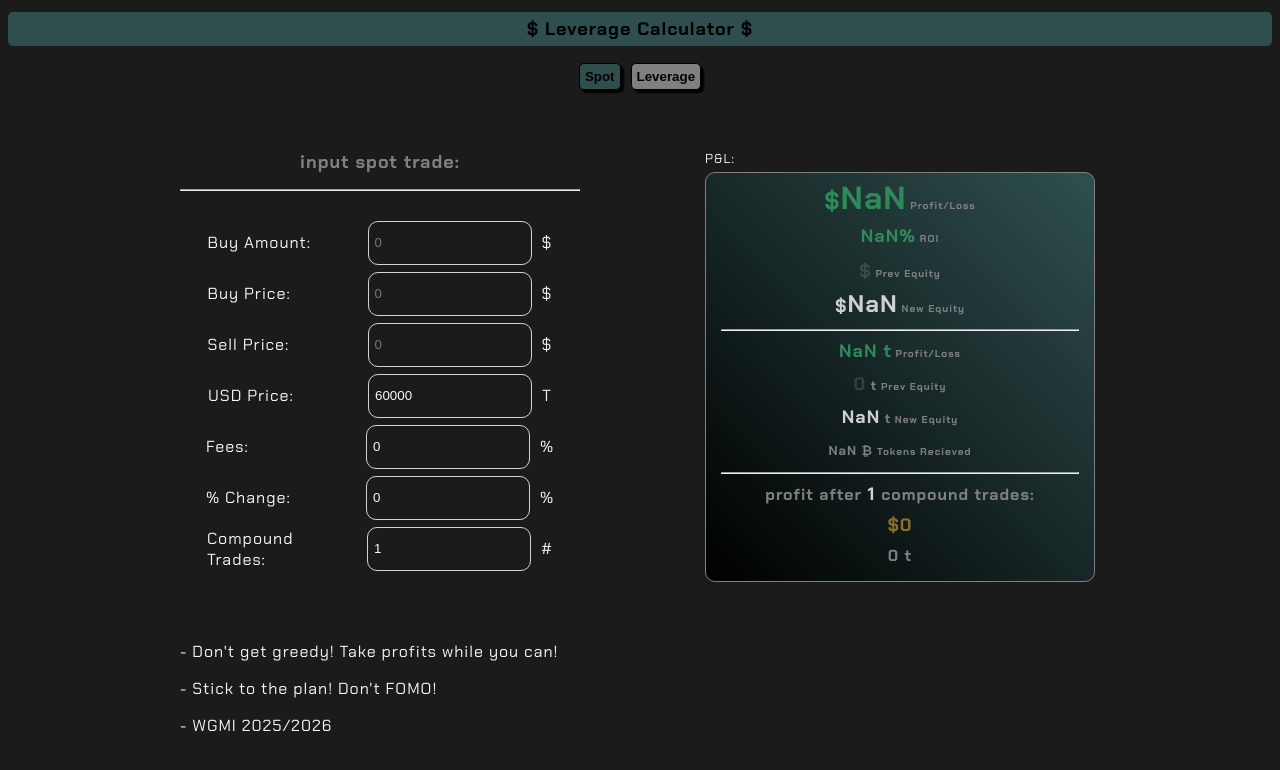
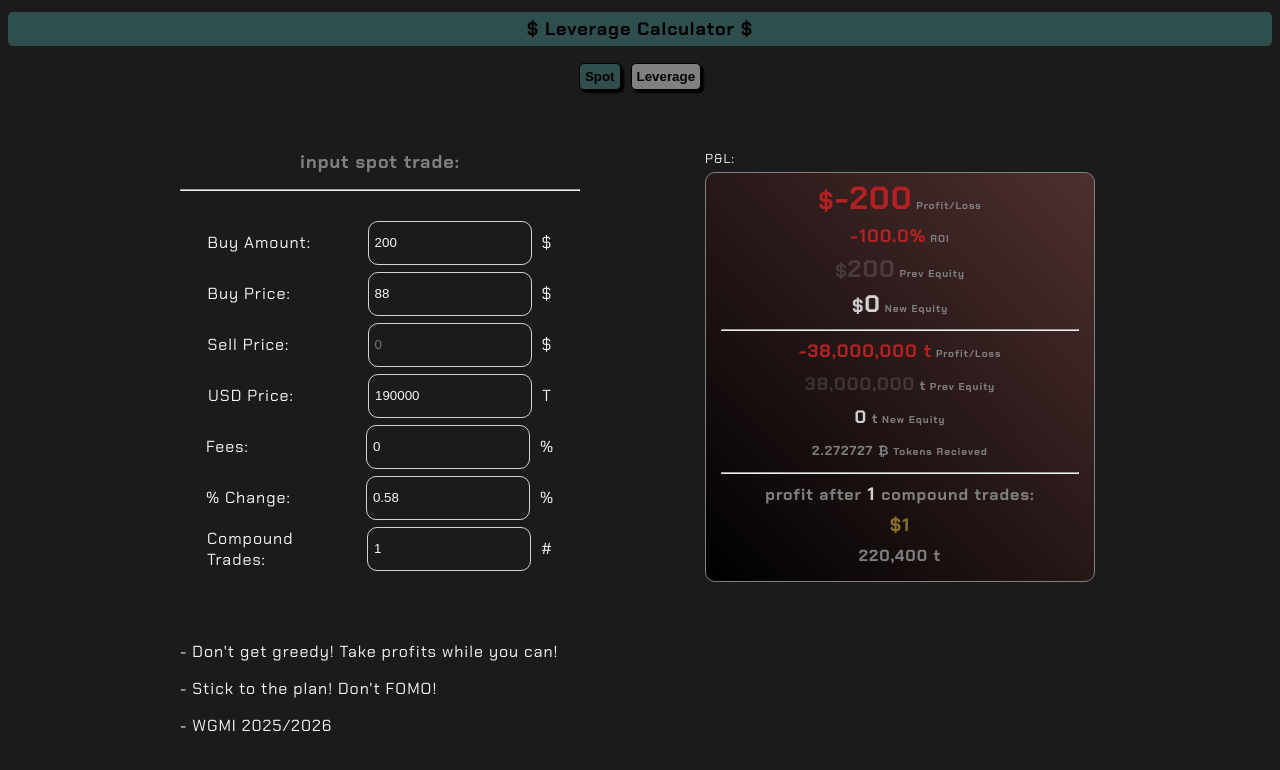
Before and after one commit to samdeez/leverage-calculator, a React (Create React App) app: page / in a window 1280 px wide. Shown: the top 770 px of the page. Built offline with nearby package versions, Linux system fonts and the light colour scheme.

Commit message:
Update initial state values in Spot component

```diff
--- a/src/Spot.js
+++ b/src/Spot.js
@@ -2,11 +2,11 @@ import React, { useState } from "react";
 
 const Spot = () => {
   const [feesPercent, setFeesPercent] = useState(0);
-  const [localPrice, setlocalPrice] = useState(60000);
-  const [invest, setInvest] = useState("");
-  const [enterPrice, setEnterPrice] = useState("");
+  const [localPrice, setlocalPrice] = useState(190000);
+  const [invest, setInvest] = useState("200");
+  const [enterPrice, setEnterPrice] = useState("88");
   const [exitPrice, setExitPrice] = useState("");
-  const [percentPrice, setPercentPrice] = useState(0);
+  const [percentPrice, setPercentPrice] = useState(0.58);
   //const [percentToSell, setPercentToSell] = useState(100);
 
   //2025 version
```
